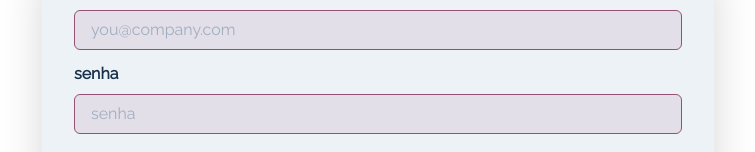
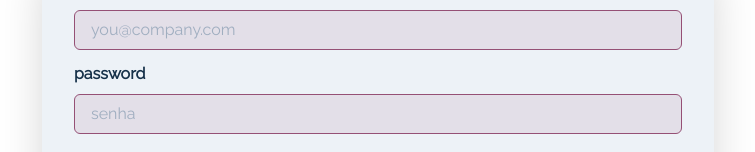
Before and after one commit to patrickdelfim/pr-toggles-frontend, a React app: page /login in a window 1280 px wide. Shown: the part 327-479 px from the top of the page, without its empty margins (262-1017 px from the left). Built offline with nearby package versions, Linux system fonts and the light colour scheme; what miragejs would draw is missing.

Commit message:
refactor: adjust auth request to sync with backend

```diff
--- a/src/domain/usecases/authentication.ts
+++ b/src/domain/usecases/authentication.ts
@@ -5,8 +5,8 @@ export interface Authentication {
 }
 export namespace Authentication {
   export type Params = {
-    email: string
-    senha: string
+    username: string
+    password: string
   }
   export type Model = AccountModel
 }
--- a/src/fakeServer/server.js
+++ b/src/fakeServer/server.js
@@ -41,7 +41,7 @@ export function makeServer ({ environment = 'development' } = {}) {
       /* ==========================
                 LOGIN AND AUTH
          ========================== */
-      this.post('/auth/', async (schema, request) => {
+      this.post('/auth/login', async (schema, request) => {
         return new Response(200, {}, {
           // deepcode ignore HardcodedNonCryptoSecret: <please specify a reason of ignoring this>
           accessToken: 'any_token',
--- a/src/presentation/pages/login/login.tsx
+++ b/src/presentation/pages/login/login.tsx
@@ -5,7 +5,6 @@ import React, { useContext, useEffect } from 'react'
 import loginValidators from '@/presentation/validators/login-validators'
 import AccessLayoutHeader from '@/presentation/components/accessLayoutHeader/accessLayoutHeader'
 import FormField from '@/presentation/components/formField/formField'
-import { AddAccount } from '@/domain/usecases'
 import {
   ApiContext,
   getCurrentAccount,
@@ -28,8 +27,8 @@ const Login: React.FC<Props> = ({ authentication }: Props) => {
     formState: { errors, isSubmitting },
   } = useForm<Authentication.Params>({
     defaultValues: {
-      email: '',
-      senha: '',
+      username: '',
+      password: '',
     },
   })
 
@@ -49,8 +48,8 @@ const Login: React.FC<Props> = ({ authentication }: Props) => {
     handleSubmit(makeNewUser)(event)
   }
 
-  const makeNewUser: SubmitHandler<AddAccount.Params> = async (
-    values: AddAccount.Params
+  const makeNewUser: SubmitHandler<Authentication.Params> = async (
+    values: Authentication.Params
   ) => {
     try {
       console.log(values)
@@ -84,23 +83,23 @@ const Login: React.FC<Props> = ({ authentication }: Props) => {
           <Box my={3}>
             <FormField
               fieldName="Endereço de Email"
-              fieldKey="email"
+              fieldKey="username"
               placeholder="you@company.com"
               type="text"
-              error={errors.email}
+              error={errors.username}
               control={control}
-              validators={register('email', validators.email)}
+              validators={register('username', validators.username)}
             />
           </Box>
           <Box my={3}>
             <FormField
-              fieldName="senha"
-              fieldKey="senha"
+              fieldName="password"
+              fieldKey="password"
               placeholder="senha"
-              type="senha"
-              error={errors.senha}
+              type="password"
+              error={errors.password}
               control={control}
-              validators={register('senha', validators.senha)}
+              validators={register('password', validators.password)}
             />
           </Box>
           <Box mt={5}>
--- a/src/presentation/validators/login-validators.ts
+++ b/src/presentation/validators/login-validators.ts
@@ -5,7 +5,7 @@ import { UseFormGetValues } from 'react-hook-form'
 const loginValidators = (
   getValues: UseFormGetValues<Authentication.Params>
 ): loginValidatorsProtocol => ({
-  email: {
+  username: {
     required: 'Campo obrigatório',
     minLength: {
       value: 4,
@@ -21,14 +21,14 @@ const loginValidators = (
       message: 'Email invalido.',
     },
   },
-  senha: {
+  password: {
     required: 'Campo obrigatório',
   },
 })
 export default loginValidators
 
 export interface loginValidatorsProtocol {
-  email: {
+  username: {
     required: string
     minLength: {
       value: number
@@ -43,7 +43,7 @@ export interface loginValidatorsProtocol {
       message: string
     }
   }
-  senha: {
+  password: {
     required: string
   }
 }
--- a/src/services/auth-service.ts
+++ b/src/services/auth-service.ts
@@ -5,7 +5,7 @@ import { HttpStatusCode, makeApiUrl, makeRequest } from './api-service'
 export default class AuthService implements Authentication {
   async auth (params: Authentication.Params): Promise<AddAccount.Model> {
     const httpResponse = await makeRequest({
-      url: makeApiUrl('/api/auth'),
+      url: makeApiUrl('/api/auth/login'),
       method: 'post',
       body: params,
     })
```
Also changed, not shown: 1 other file (tests, documents, lock files or other folders).
